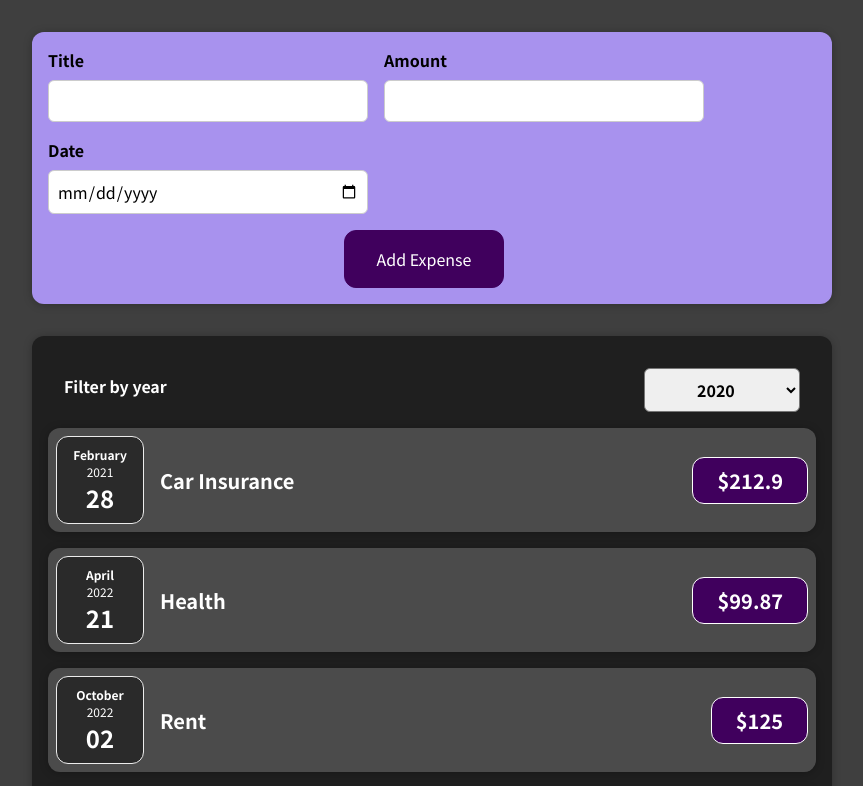
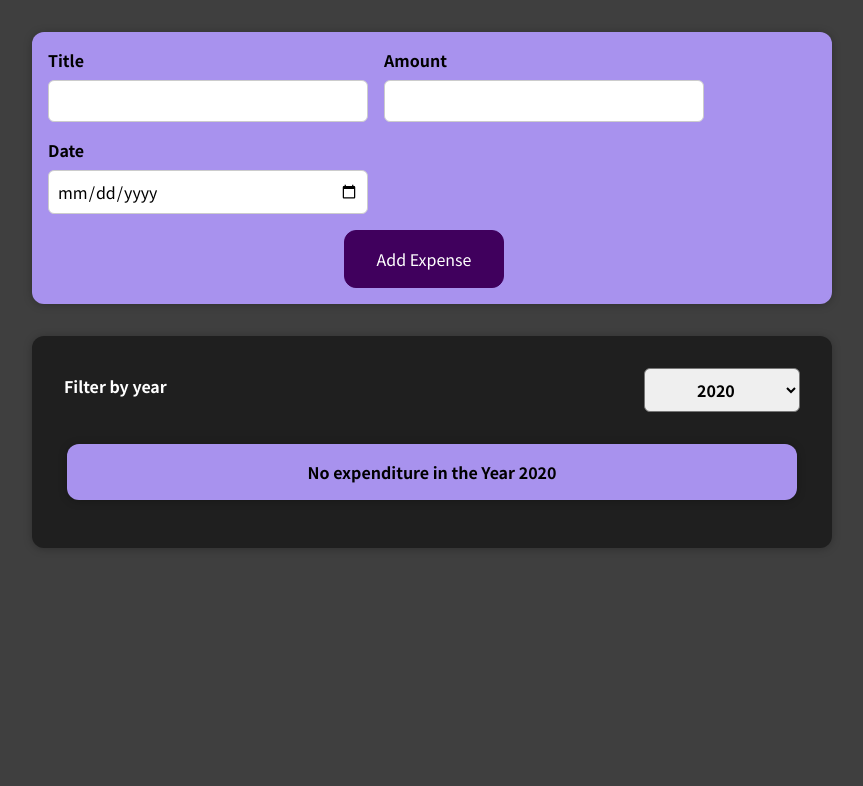
Before and after one commit to SwarajKaran/Expense-Tracker, a React (Create React App) app: page / in a window 1280 px wide. Shown: the top 786 px of the page, without its empty margins (208-1071 px from the left). Built offline with nearby package versions, Linux system fonts and the light colour scheme.

Commit message:
Render Expense items based on filtered year

```diff
--- a/src/App.js
+++ b/src/App.js
@@ -34,11 +34,20 @@ const App = () => {
     expenses.date = getDate(expenses.date);
     setExpenses((prevExpenses) => [expenses, ...prevExpenses]);
   };
-  console.log(expenses);
+  // const filterSelectHandler = (filteredYear) => {
+  //   const filteredExpenses = expenses.filter(
+  //     (exp) => exp.date.getFullYear() === filteredYear
+  //   );
+  //   console.log(filteredExpenses);
+  //   setExpenses(filteredExpenses);
+  // };
   return (
     <div>
       <NewExpense onAddExpense={addExpenseHandler} />
-      <Expenses expenses={expenses} />
+      <Expenses
+        // filterSelect={filterSelectHandler}
+        expenses={expenses}
+      />
     </div>
   );
 };
--- a/src/components/Expenses/Expenses.css
+++ b/src/components/Expenses/Expenses.css
@@ -5,3 +5,12 @@
   width: 50rem;
   max-width: 95%;
 }
+.message {
+  padding: 1rem;
+  background-color: #a892ee;
+  margin: 2rem auto;
+  width: 50rem;
+  max-width: 95%;
+  text-align: center;
+  color: #000;
+}
--- a/src/components/Expenses/Expenses.js
+++ b/src/components/Expenses/Expenses.js
@@ -8,20 +8,31 @@ const Expenses = (props) => {
   const onYearChangeHandler = (selectedYear) => {
     setFilteredYear(selectedYear);
   };
+  const filteredExpenses = props.expenses.filter(
+    (exp) => exp.date.getFullYear().toString() === filteredYear
+  );
+  let expenseItemJSX = (
+    <Card className="message">
+      <strong>No expenditure in the Year {filteredYear}</strong>
+    </Card>
+  );
+  if (filteredExpenses.length > 0)
+    expenseItemJSX = filteredExpenses.map((exp) => (
+      <ExpenseItem
+        key={exp.id}
+        title={exp.title}
+        date={exp.date}
+        amount={exp.amount}
+      />
+    ));
+
   return (
     <Card className="expenses">
       <ExpensesFilter
         selected={filteredYear}
         onYearChange={onYearChangeHandler}
       />
-      {props.expenses.map((exp) => (
-        <ExpenseItem
-          key={exp.id}
-          title={exp.title}
-          date={exp.date}
-          amount={exp.amount}
-        />
-      ))}
+      {expenseItemJSX}
     </Card>
   );
 };
```
